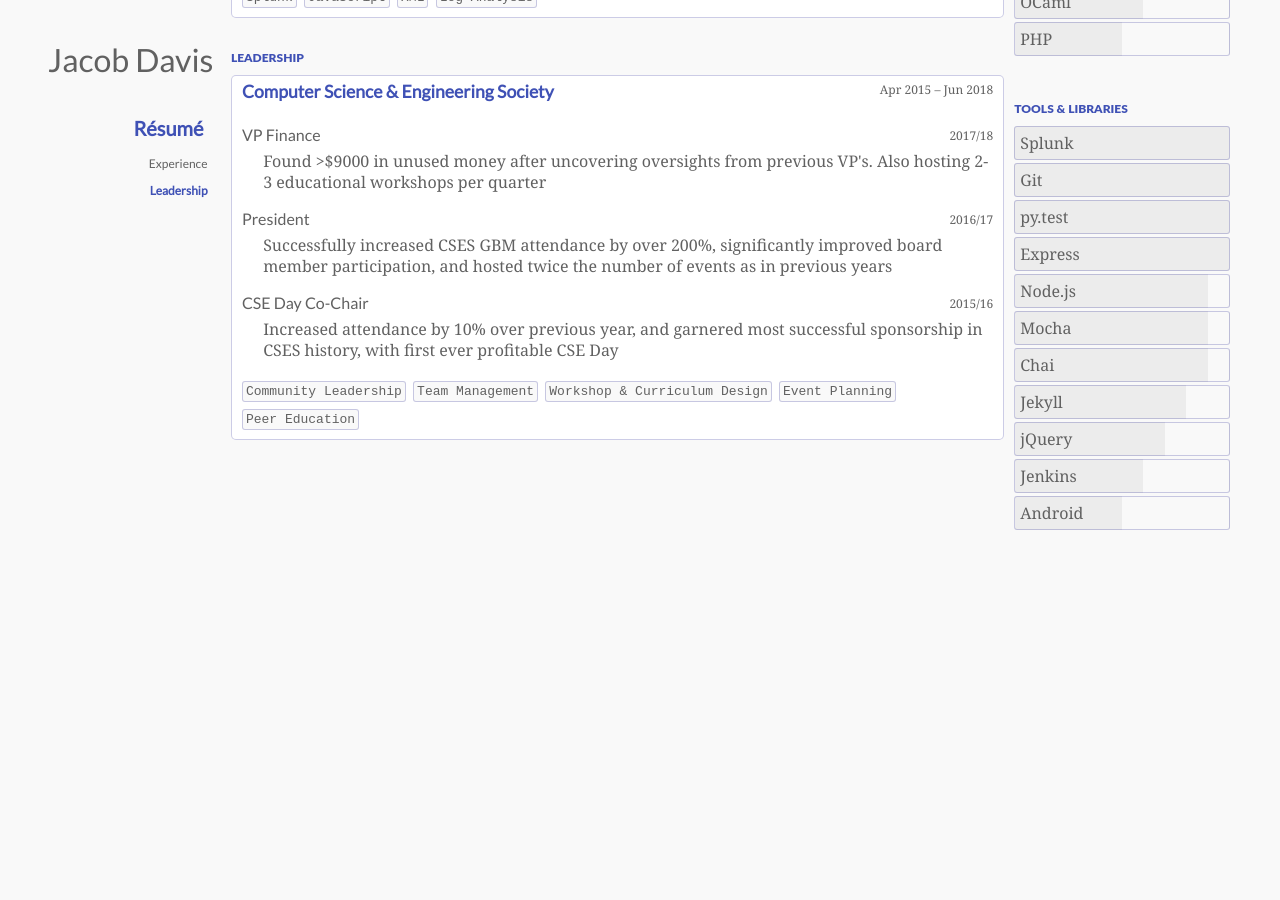
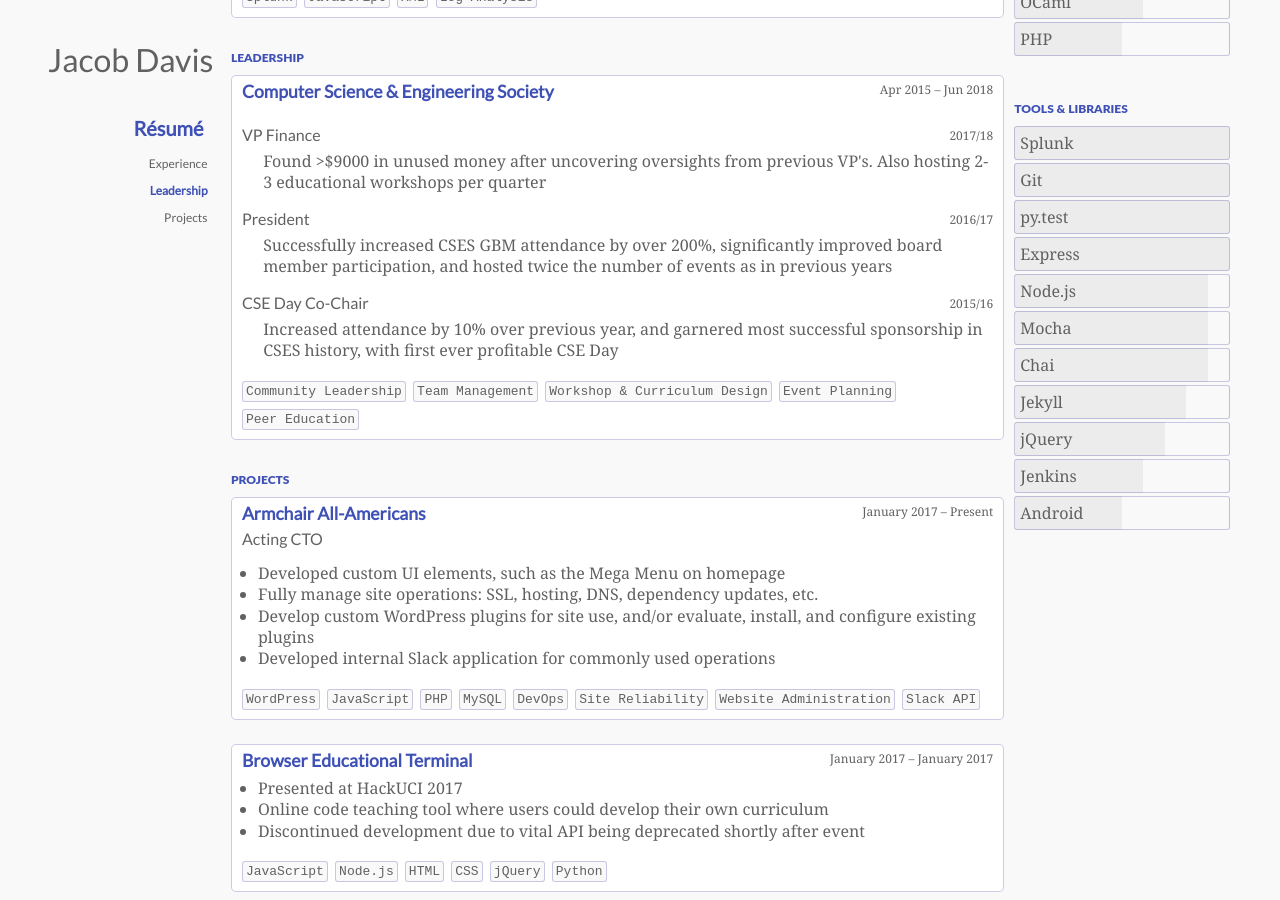
Before and after one commit to jsdavis/jsdavis.github.io, a Jekyll site: the page built from index.md, in a window 1280 px wide and 900 px high, scrolled down 850 px. Built offline with Jekyll 4.4.1, drawn with Linux system fonts in a browser that asks for light colours; nearby versions of some CDN libraries; before the commit the page ends 1391 px from its top, so only the background shows below that.

Commit message:
Adding a projects section

```diff
--- /dev/null
+++ b/_data/projects.yml
@@ -0,0 +1,34 @@
+- name: "Armchair All-Americans"
+  position: "Acting CTO"
+  link: "https://armchairallamericans.com"
+  start: "January 2017"
+  end: "Present"
+  tasks:
+    - "Developed custom UI elements, such as the Mega Menu on homepage"
+    - "Fully manage site operations: SSL, hosting, DNS, dependency updates, etc."
+    - "Develop custom WordPress plugins for site use, and/or evaluate, install, and configure existing plugins"
+    - "Developed internal Slack application for commonly used operations"
+  skills:
+    - "WordPress"
+    - "JavaScript"
+    - "PHP"
+    - "MySQL"
+    - "DevOps"
+    - "Site Reliability"
+    - "Website Administration"
+    - "Slack API"
+- name: "Browser Educational Terminal"
+  link: "https://github.com/jsdavis/hackuci"
+  start: "January 2017"
+  end: "January 2017"
+  tasks:
+    - "Presented at HackUCI 2017"
+    - "Online code teaching tool where users could develop their own curriculum"
+    - "Discontinued development due to vital API being deprecated shortly after event"
+  skills:
+    - "JavaScript"
+    - "Node.js"
+    - "HTML"
+    - "CSS"
+    - "jQuery"
+    - "Python"
--- a/_layouts/resume.html
+++ b/_layouts/resume.html
@@ -18,6 +18,7 @@
       <div class="sub">
         <a href="#experience">Experience</a>
         <a href="#leadership">Leadership</a>
+        <a href="#projects">Projects</a>
       </div>
     </nav>
   </div>
@@ -64,6 +65,29 @@
         </p>
       </article>
       {% endfor %}
+    </section>
+
+    <section id='projects'>
+    	<h2>PROJECTS</h2>
+    	{% for project in site.data.projects %}
+    	<article>
+    		<h3>{{ project.name }}</h3>
+    		<time>{{ project.start }} – {{ project.end }}</time>
+    		{% if project.position != null %}
+    		<h4>{{ project.position }}</h4>
+    		{% endif %}
+    		<ul>
+    			{% for task in project.tasks %}
+    			<li>{{ task }}</li>
+    			{% endfor %}
+    		</ul>
+    		<p>
+    			{% for skill in project.skills %}
+    			<code>{{ skill }}</code>
+    			{% endfor %}
+    		</p>
+    	</article>
+    	{% endfor %}
     </section>
   </main>
 
```
